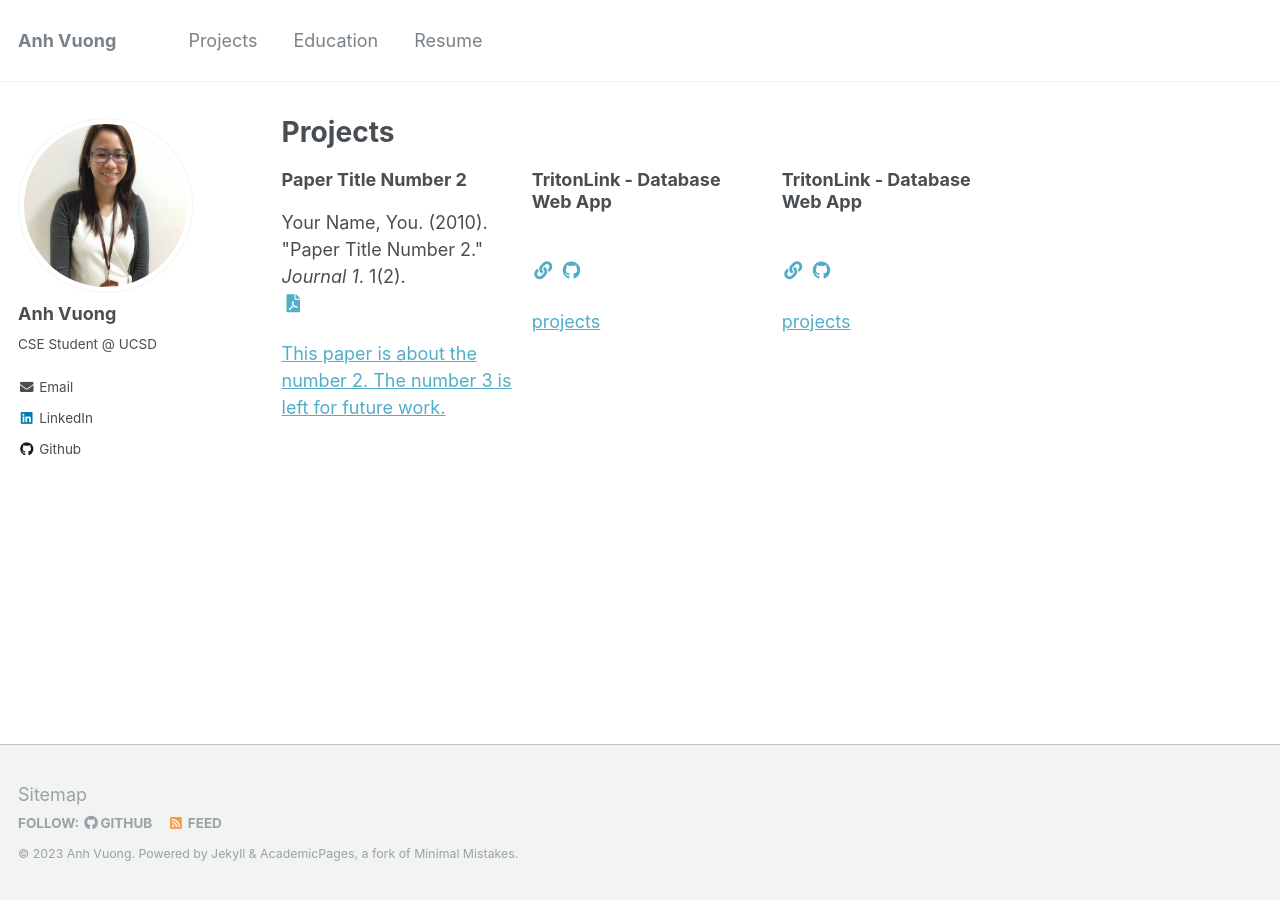
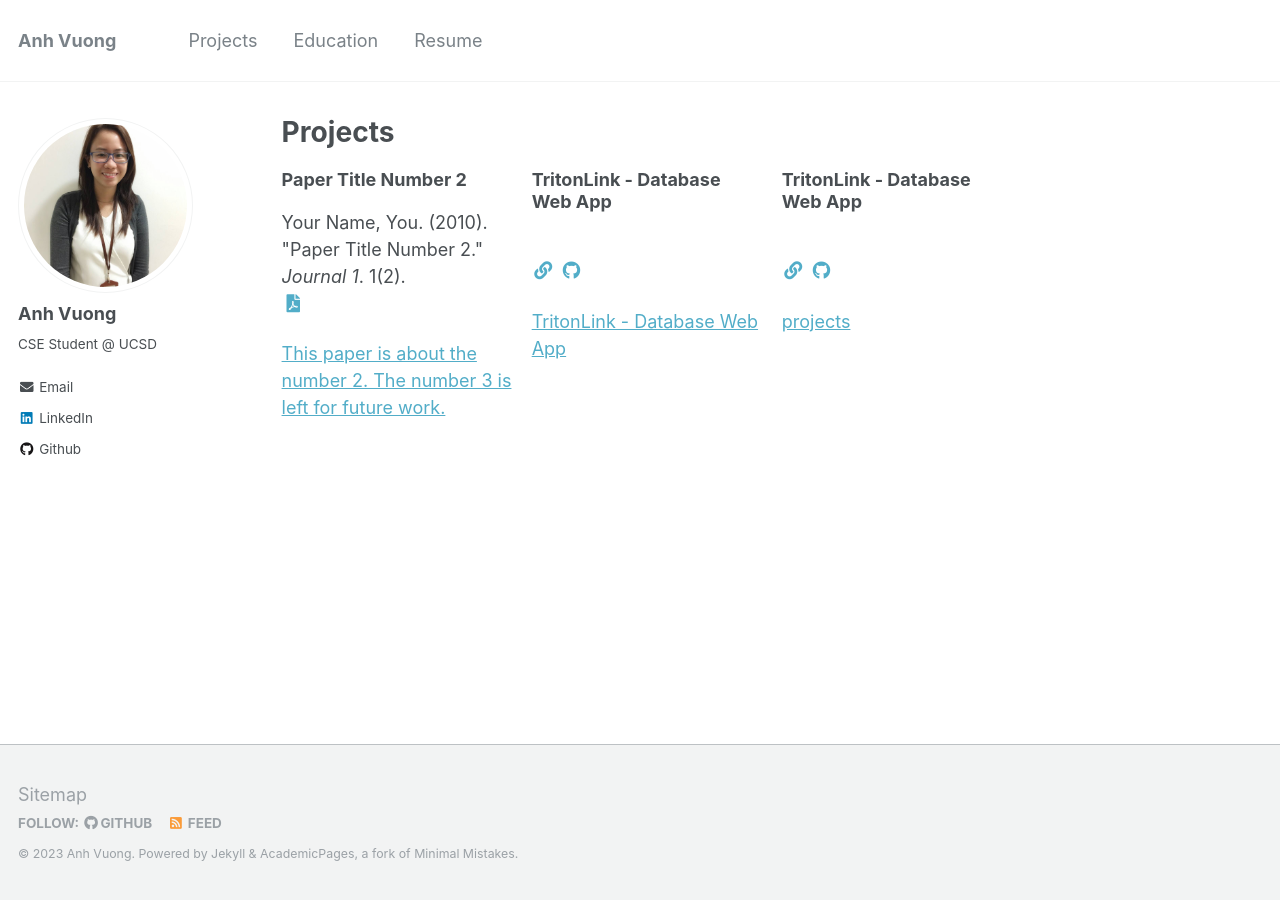
Before and after one commit to ahvuong/ahvuong.github.io, a Jekyll site: the page built from _pages/projects.md, in a window 1280 px wide. Built offline with Jekyll 4.4.1, drawn with Linux system fonts in a browser that asks for light colours.

Commit message:
Update change

```diff
--- a/_projects/2023-tritonlink.md
+++ b/_projects/2023-tritonlink.md
@@ -2,7 +2,7 @@
 title: "TritonLink - Database Web App"
 collection: projects
 permalink: /projects/2023-tritonlink
-excerpt: "projects"
+excerpt: "TritonLink - Database Web App"
 date: 2023-06-12
 venue: 'TritonLink - Database Web App'
 link: 'https://youtu.be/WuNjX2rVSFg'
```
